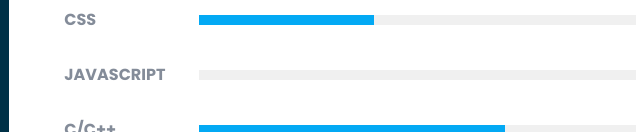
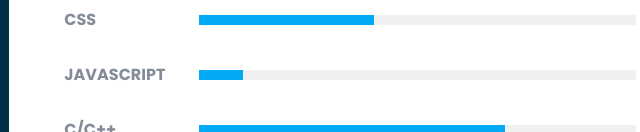
Before and after one commit to FBurak/BurakFidan, a plain HTML site: page resume.html in a window 1280 px wide. Shown: the part 668-800 px from the top of the page, 464-1104 px from the left. Drawn offline with Linux system fonts and the light colour scheme.

Commit message:
Update resume.html

```diff
--- a/resume.html
+++ b/resume.html
@@ -107,7 +107,7 @@
                 <div class="box">
                     <h4>JAVASCRIPT</h4>
                     <div class="percent">
-                        <div style="width: 0%;"></div>
+                        <div style="width: 10%;"></div>
                     </div>
                 </div>
                 <div class="box">
```
